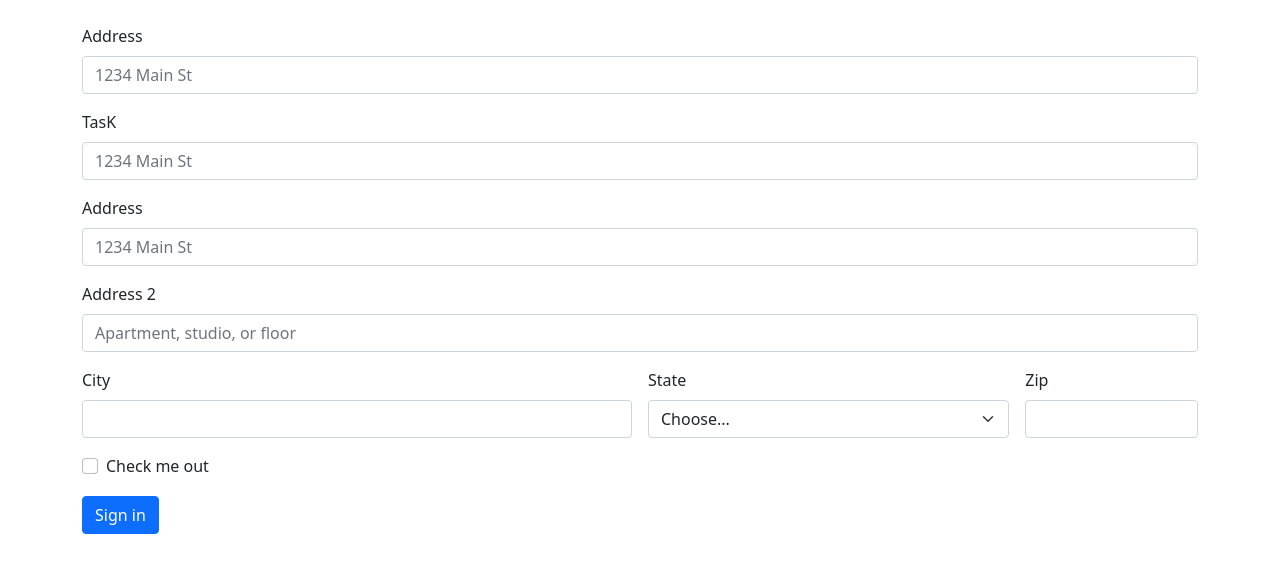
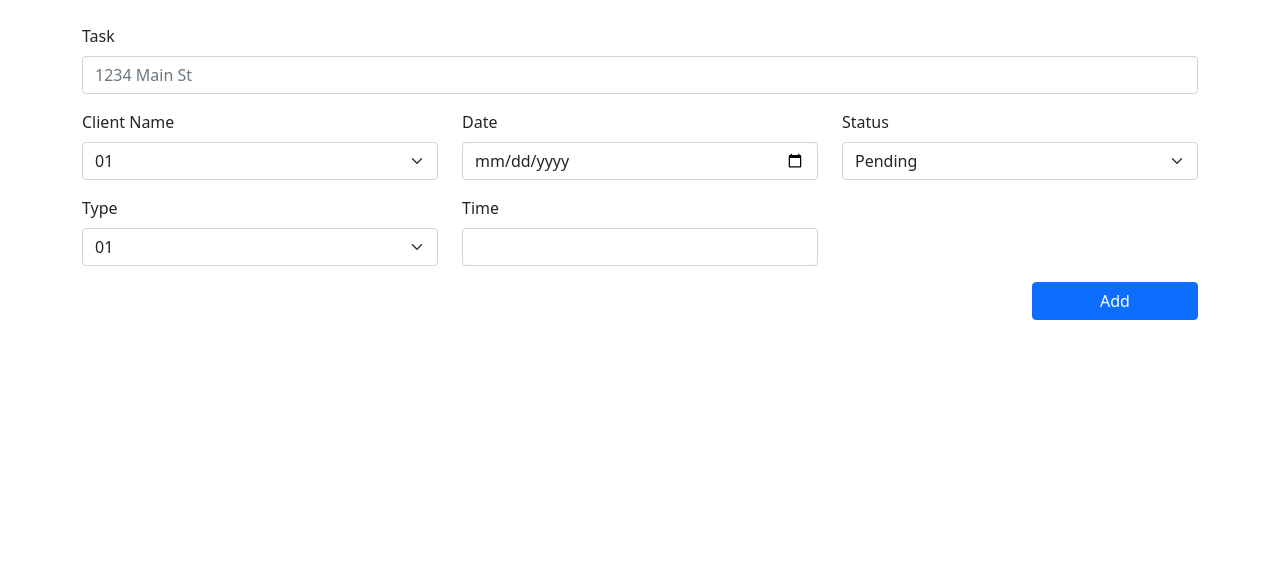
Before and after one commit to mehediemon/Task-Managment-Site, a Django app: page /add-task/ in a window 1280 px wide. Shown: the part 56-629 px from the top of the page. Run offline with Django 4.2, Linux system fonts and the light colour scheme; some libraries are stand-ins or nearby versions.

Commit message:
add task edited

```diff
--- a/templates/add_task.html
+++ b/templates/add_task.html
@@ -7,49 +7,60 @@
 
 {% block content %}
 
-<form class="row g-3">
+<form class="g-3">
+    <div class="row">
         <div class="col-12">
-      <label for="inputAddress" class="form-label">Address</label>
+            <label for="inputAddress" class="form-label">Task</label>
             <input type="text" class="form-control" id="inputAddress" placeholder="1234 Main St">
         </div>
-    <div class="col-12">
-        <label for="inputAddress" class="form-label">TasK</label>
-        <input type="text" class="form-control" id="inputAddress" placeholder="1234 Main St">
     </div>
-    <div class="col-12">
-        <label for="inputAddress" class="form-label">Address</label>
-        <input type="text" class="form-control" id="inputAddress" placeholder="1234 Main St">
-    </div>
-    <div class="col-12">
-      <label for="inputAddress2" class="form-label">Address 2</label>
-      <input type="text" class="form-control" id="inputAddress2" placeholder="Apartment, studio, or floor">
-    </div>
-    <div class="col-md-6">
-      <label for="inputCity" class="form-label">City</label>
-      <input type="text" class="form-control" id="inputCity">
-    </div>
-    <div class="col-md-4">
-      <label for="inputState" class="form-label">State</label>
-      <select id="inputState" class="form-select">
-        <option selected>Choose...</option>
-        <option>...</option>
+    <div class="row mt-3">
+        <div class="col-lg-4">
+            <label for="client" class="form-label">Client Name</label>
+            <select name="" id="client" class="form-select">
+                <option value="01">01</option>
+                <option value="02">02</option>
+
             </select>
         </div>
-    <div class="col-md-2">
-      <label for="inputZip" class="form-label">Zip</label>
-      <input type="text" class="form-control" id="inputZip">
+        <div class="col-lg-4">
+            <label for="date" class="form-label">Date</label>
+            <input type="date" name="" class="form-control">
         </div>
-    <div class="col-12">
-      <div class="form-check">
-        <input class="form-check-input" type="checkbox" id="gridCheck">
-        <label class="form-check-label" for="gridCheck">
-          Check me out
-        </label>
+        <div class="col-lg-4">
+            <label for="status" class="form-label">Status</label>
+            <select name="" id="status" class="form-select">
+                <option value="01">Pending</option>
+                <option value="02">Completed</option>
+
+            </select>
         </div>
     </div>
-    <div class="col-12">
-      <button type="submit" class="btn btn-primary">Sign in</button>
+    <div class="row mt-3">
+        <div class="col-lg-4">
+            <label for="type" class="form-label">Type</label>
+            <select name="" id="type" class="form-select">
+                <option value="01">01</option>
+                <option value="02">02</option>
+
+            </select>
         </div>
+        <div class="col-lg-4">
+            <label for="time" class="form-label">Time</label>
+            <input type="number"  class="form-control" id="date">
+        </div>
+
+    </div>
+    <div class="row mt-3">
+        <div class="col-lg-10"></div>
+        <div class="col-lg-2">
+            <button type="submit" class="btn btn-md btn-primary w-100">Add</button>
+
+        </div>
+    </div>
+
+
+
 </form>
 
 {% endblock%}
```
Lines whose indentation alone changed are shown as unchanged.
